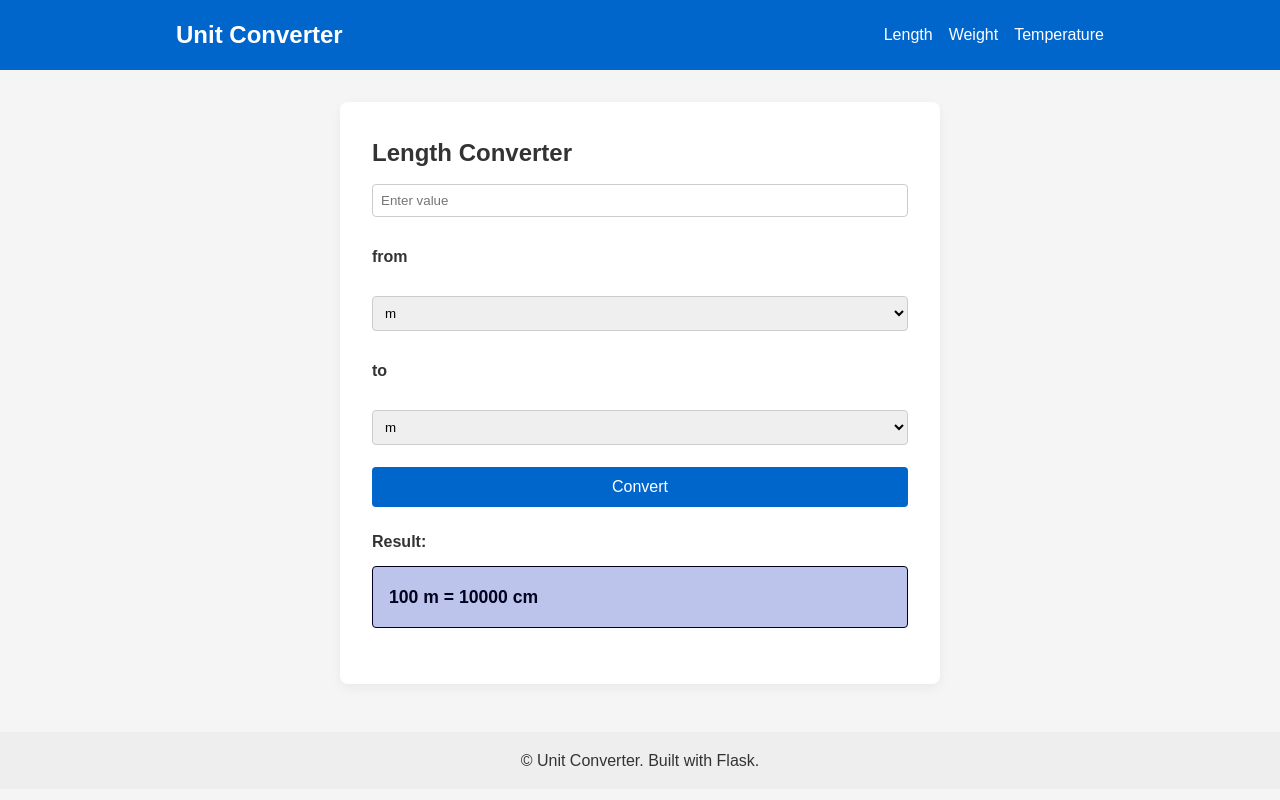
After one commit to AElalfee/unit_converter, a Flask app: page /length in a window 1280 px wide. The commit adds this page. Run offline with Flask 3, Linux system fonts and the light colour scheme.

Commit message:
length page

```diff
--- a/app.py
+++ b/app.py
@@ -6,3 +6,8 @@ app = Flask(__name__)
 @app.route("/")
 def home():
     return render_template("base.html")
+
+
+@app.route("/length")
+def length():
+    return render_template("length.html")
--- a/static/style.css
+++ b/static/style.css
@@ -63,3 +63,58 @@ body {
     background-color: #eee;
     margin-top: 3rem;
 }
+
+.form-group {
+    margin-bottom: 1.5rem;
+}
+
+label {
+    display: block;
+    margin-bottom: 0.5rem;
+    font-weight: bold;
+}
+
+input[type="number"],
+select {
+    width: 100%;
+    margin: 0.68rem 0;
+    padding: 0.5rem;
+    border: 1px solid #ccc;
+    border-radius: 4px;
+}
+
+.label {
+    margin: 1rem 0;
+    font-weight: bold;
+}
+
+.btn-submit {
+    width: 100%;
+    margin: 0.68rem 0;
+    background-color: #0066cc;
+    color: white;
+    padding: 0.7rem 1.2rem;
+    border: none;
+    border-radius: 4px;
+    cursor: pointer;
+    font-size: 1rem;
+}
+
+.btn-submit:hover {
+    background-color: #0052a3;
+}
+
+.result {
+    background-color: #bdc4ec;
+    border: 1px solid #01021f;
+    color: #01021f;
+    padding: 1rem;
+    margin-bottom: 1.5rem;
+    border-radius: 4px;
+    font-size: 1.1rem;
+    font-weight: bold;
+}
+
+.result-header{
+    margin: 0.68rem 0;
+}
--- /dev/null
+++ b/templates/length.html
@@ -0,0 +1,23 @@
+{% extends "base.html" %}
+
+{% block content %}
+    <h2>Length Converter</h2>
+
+    <form method="POST">
+        <input type="number" name="value" placeholder="Enter value" required />
+        <p class='label'>from</p>
+        <select name="from_unit" required>
+            <option value="m">m</option>
+            <option value="cm">cm</option>
+        </select>
+        <p class='label'>to</p>
+        <select name="to_unit" required>
+            <option value="m">m</option>
+            <option value="cm">cm</option>
+        </select>
+        <button type="submit" class="btn-submit">Convert</button>
+    </form>
+
+    <h4 class="result-header">Result:</h4>
+    <p class="result">100 m = 10000 cm</p>
+{% endblock %}
```
